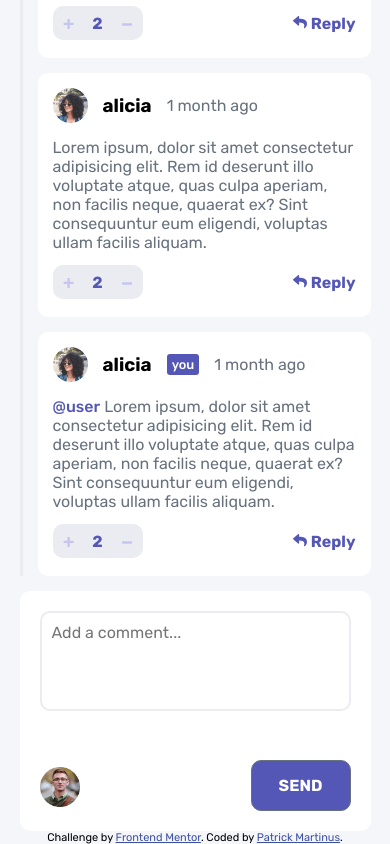
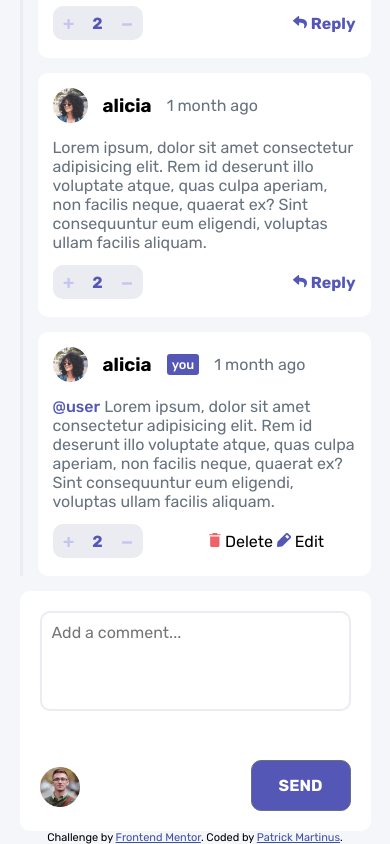
Before and after one commit to TrickPatMK/CRUD-comment-section, a plain HTML site: page index.html in a window 390 px wide. Shown: the part 744-1588 px from the top of the page. Drawn offline with Linux system fonts and the light colour scheme; a script that the page names is missing.

Commit message:
style: fix mobile layout

```diff
--- a/index.html
+++ b/index.html
@@ -257,10 +257,10 @@
                 <p class="comment__profile__timestamp">1 month ago</p>
               </div>
               <p class="comment__message">
-                <a class="tag">@user</a> Lorem ipsum, dolor sit amet consectetur
-                adipisicing elit. Rem id deserunt illo voluptate atque, quas
-                culpa aperiam, non facilis neque, quaerat ex? Sint consequuntur
-                eum eligendi, voluptas ullam facilis aliquam.
+                <a class="tag font-500">@user</a> Lorem ipsum, dolor sit amet
+                consectetur adipisicing elit. Rem id deserunt illo voluptate
+                atque, quas culpa aperiam, non facilis neque, quaerat ex? Sint
+                consequuntur eum eligendi, voluptas ullam facilis aliquam.
               </p>
             </div>
             <div class="comment__action">
@@ -280,20 +280,34 @@
                   /></svg
               ></a>
             </div>
-            <div class="comment__reply">
-              <a class="comment__reply__btn"
+            <div class="comment__edit">
+              <a class="comment__edit__delete font-500"
+                ><span
+                  ><svg
+                    width="12"
+                    height="14"
+                    xmlns="http://www.w3.org/2000/svg"
+                  >
+                    <path
+                      d="M1.167 12.448c0 .854.7 1.552 1.555 1.552h6.222c.856 0 1.556-.698 1.556-1.552V3.5H1.167v8.948Zm10.5-11.281H8.75L7.773 0h-3.88l-.976 1.167H0v1.166h11.667V1.167Z"
+                      fill="#ED6368"
+                    /></svg
+                ></span>
+                Delete</a
+              >
+              <a class="comment__edit__btn font-500"
                 ><span
                   ><svg
                     width="14"
-                    height="13"
+                    height="14"
                     xmlns="http://www.w3.org/2000/svg"
                   >
                     <path
-                      d="M.227 4.316 5.04.16a.657.657 0 0 1 1.085.497v2.189c4.392.05 7.875.93 7.875 5.093 0 1.68-1.082 3.344-2.279 4.214-.373.272-.905-.07-.767-.51 1.24-3.964-.588-5.017-4.829-5.078v2.404c0 .566-.664.86-1.085.496L.227 5.31a.657.657 0 0 1 0-.993Z"
+                      d="M13.479 2.872 11.08.474a1.75 1.75 0 0 0-2.327-.06L.879 8.287a1.75 1.75 0 0 0-.5 1.06l-.375 3.648a.875.875 0 0 0 .875.954h.078l3.65-.333c.399-.04.773-.216 1.058-.499l7.875-7.875a1.68 1.68 0 0 0-.061-2.371Zm-2.975 2.923L8.159 3.449 9.865 1.7l2.389 2.39-1.75 1.706Z"
                       fill="#5357B6"
                     /></svg
                 ></span>
-                Reply</a
+                Edit</a
               >
             </div>
           </div>
@@ -313,7 +327,7 @@
             id=""
             cols="30"
             rows="10"
-            class="user__input"
+            class="user__input font-400"
             placeholder="Add a comment..."
           ></textarea>
           <button class="btn btn--mod-blue user__cta">send</button>
--- a/src/sass/components/_comment.sass
+++ b/src/sass/components/_comment.sass
@@ -43,6 +43,7 @@
   &__message
     color: $cn-grayish-blue
     font-size: 1rem
+    line-height: 1.5rem
 
   &__action
     background-color: $cn-light-gray
@@ -70,6 +71,15 @@
       font-weight: 700
       color: $cp-moderate-blue
 
+  &__edit
+    justify-self: end
+    &__delete
+      color: $cp-soft-red
+      word-spacing: 5px
+      margin-right: 5px
+    &__btn
+      color: $cp-moderate-blue
+      word-spacing: 5px
 .replied
   padding-left: 15px
   border-left: 3px solid $cn-light-gray
--- a/src/sass/components/_user.sass
+++ b/src/sass/components/_user.sass
@@ -25,8 +25,8 @@
     padding: 10px
     height: 100px
     font-size: 1rem
+    line-height: 1.5rem
     font-family: $font
-    font-weight: 400
     resize: none
 
   &__cta
--- a/src/sass/layout/_desktop.sass
+++ b/src/sass/layout/_desktop.sass
@@ -0,0 +1,6 @@
+@media only screen and (min-width: 768px)
+  .container
+    max-width: 70%
+
+  .comment
+    &__wrapper
```
